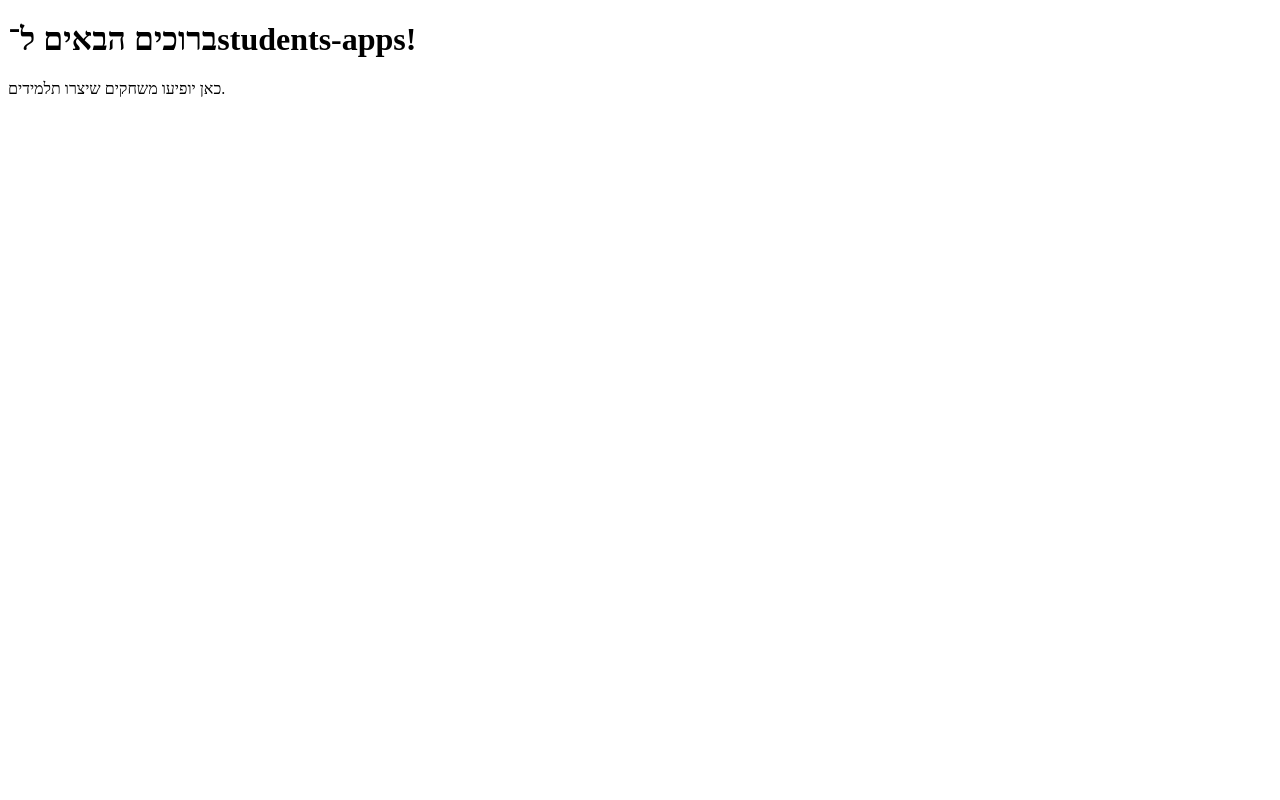
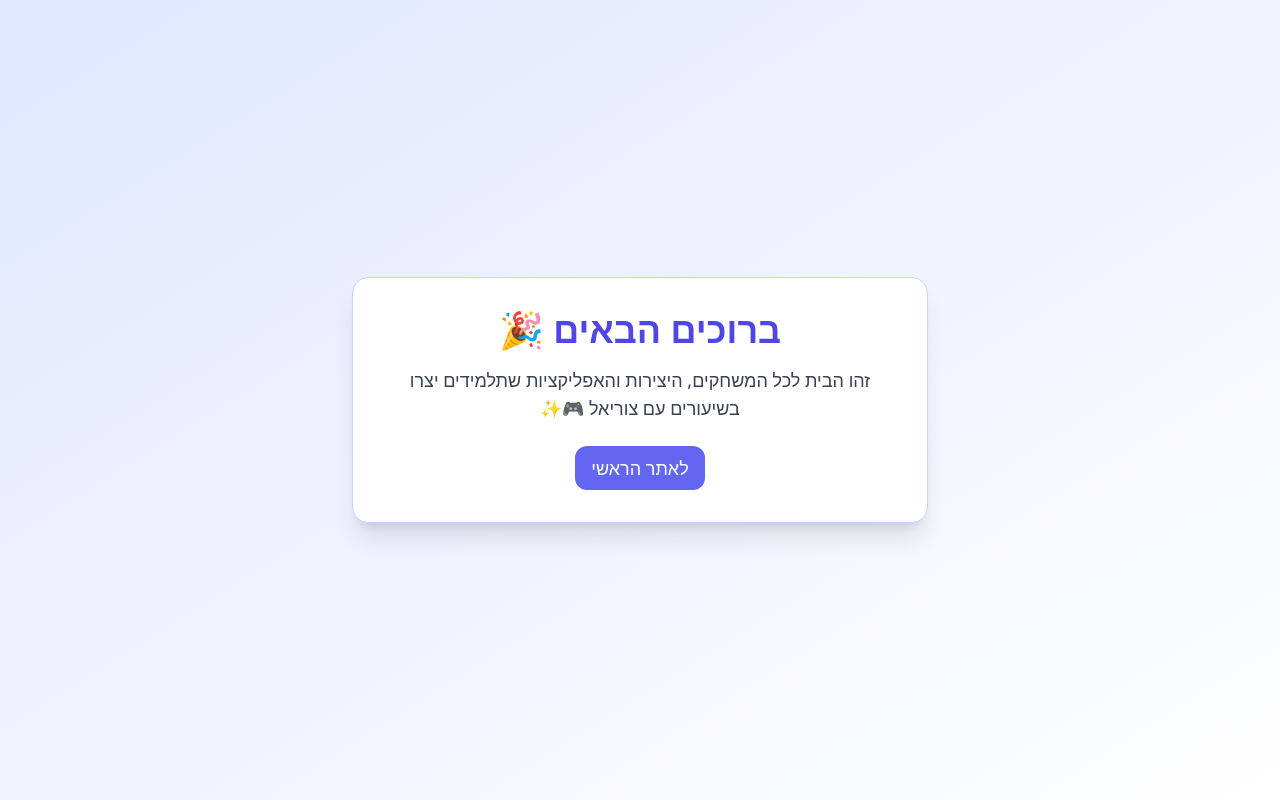
Before and after one commit to zyahav/students-apps, a plain HTML site: page index.html in a window 1280 px wide. Drawn offline with nearby package versions, Linux system fonts and the light colour scheme.

Commit message:
Update index.html

```diff
--- a/index.html
+++ b/index.html
@@ -1,11 +1,19 @@
 <!DOCTYPE html>
-<html lang="he">
-<head>
-  <meta charset="UTF-8" />
-  <title>האתר של התלמידים</title>
-</head>
-<body>
-  <h1>ברוכים הבאים ל־students-apps!</h1>
-  <p>כאן יופיעו משחקים שיצרו תלמידים.</p>
-</body>
+<html lang="he" dir="rtl">
+  <head>
+    <meta charset="UTF-8" />
+    <title>students-apps</title>
+    <script src="https://cdn.tailwindcss.com"></script>
+  </head>
+  <body class="bg-gradient-to-br from-indigo-100 to-white min-h-screen flex items-center justify-center">
+    <div class="max-w-xl mx-auto p-8 bg-white rounded-2xl shadow-xl border border-indigo-200 text-center">
+      <h1 class="text-4xl font-bold text-indigo-600 mb-4">ברוכים הבאים 🎉</h1>
+      <p class="text-gray-700 text-lg mb-6">
+        זהו הבית לכל המשחקים, היצירות והאפליקציות שתלמידים יצרו בשיעורים עם צוריאל 🎮✨
+      </p>
+      <a href="https://zurielyahav.com" target="_blank" class="inline-block bg-indigo-500 hover:bg-indigo-600 text-white text-lg font-medium py-2 px-4 rounded-xl transition">
+        לאתר הראשי
+      </a>
+    </div>
+  </body>
 </html>
```
